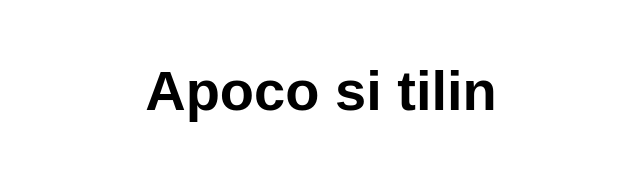
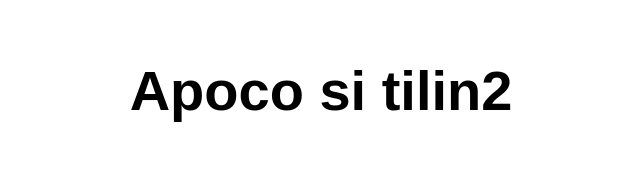
Before and after one commit to KevinMartv/app-suri, a website: page src/index.html in a window 1280 px wide. Shown: the whole page, without its empty margins (319-959 px from the left). Drawn offline with Linux system fonts and the light colour scheme.

Commit message:
//etiquetas modificadas

```diff
--- a/src/index.html
+++ b/src/index.html
@@ -10,7 +10,7 @@
 
 <body>
   <main>
-    <h1>Apoco si tilin</h1>
+    <h1>Apoco si tilin2</h1>
   </main>
 </body>
 
```
